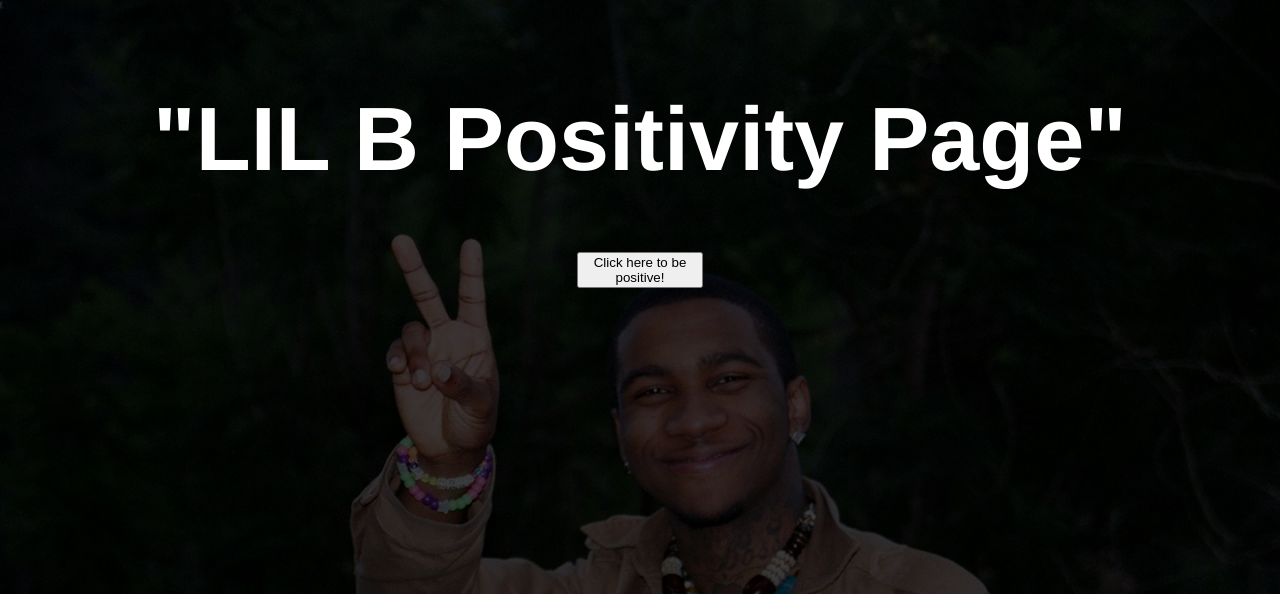
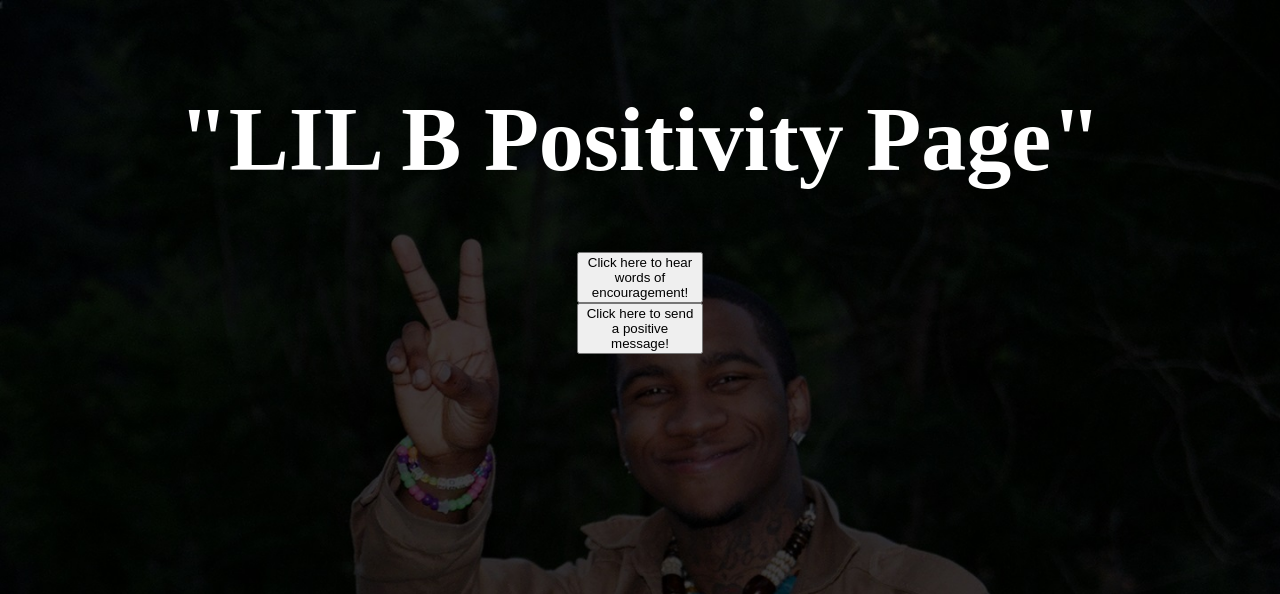
Before and after one commit to Vishant93/hackuci-b, a PHP site: page / in a window 1280 px wide. Shown: the top 594 px of the page. Run offline with PHP 8.4, Linux system fonts and the light colour scheme.

Commit message:
Added second button, Comic Sans font
stay based

```diff
--- a/index.html
+++ b/index.html
@@ -9,7 +9,8 @@
 	<h1> "LIL B Positivity Page" </h1>
 	<!-- <img src="./images/lilb.jpg"> -->
 	<div id="main">
-	<button type="button" id="press">Click here to be positive!</button>
+	<button type="button" id="press">Click here to hear words of encouragement!</button>
+	<button type="button" id="press">Click here to send a positive message!</button>
 	</div>
 </body>
 </html>
--- a/style.css
+++ b/style.css
@@ -1,3 +1,4 @@
+
 body {
 	background-image:url('background.jpg');
 	-webkit-background-size: cover; /* For WebKit*/
@@ -7,11 +8,12 @@ body {
 }
 
 h1 {
+
 	margin-top: 7%;
 	font-size: 90px;
 	text-align: center;
 	color: #FFF;
-	font-family: 'Helvetica';
+	font-family:"Comic Sans";
 }
 
 #main {
```
